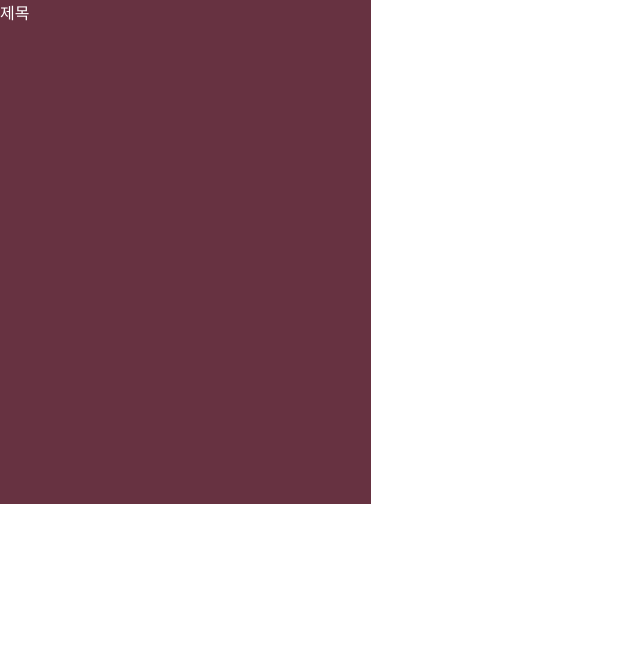
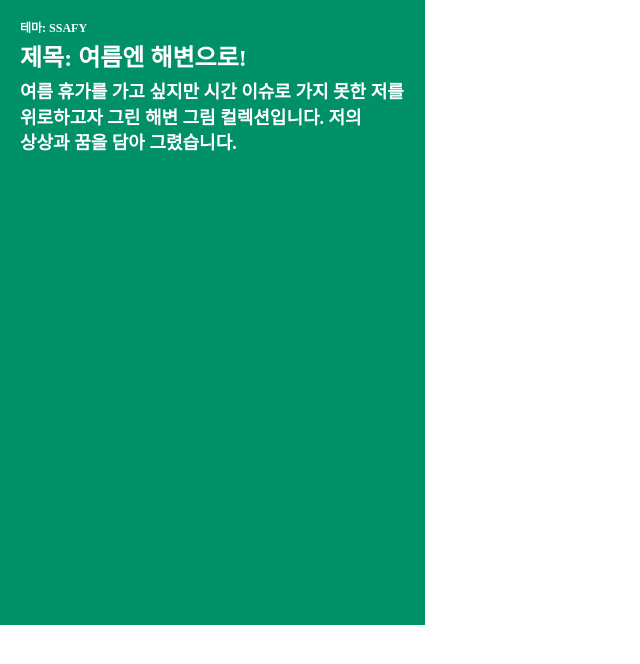
Before and after one commit to space109/space109, a React (Create React App) app in the folder frontend/: page /gallery in a window 1280 px wide. Shown: the top 664 px of the page, without its empty margins (0-640 px from the left). Built offline with nearby package versions, Linux system fonts and the light colour scheme; a web font is replaced by a local one.

Commit message:
Fix: 버튼 컴포넌트 수정사항 수정

```diff
--- a/frontend/src/components/Card/GalleryCard.tsx
+++ b/frontend/src/components/Card/GalleryCard.tsx
@@ -3,18 +3,97 @@ import styled from "styled-components";
 
 interface Props {
   title?: string;
+  width?: string;
+  theme?: string;
 }
 
-interface PropStyle {}
+interface PropStyle {
+  width: string;
+}
 
-const Card = styled.div`
-  width: 371px;
-  height: 504px;
-  background-color: var(--wine-100);
+const Card = styled.div<PropStyle>`
+  /* max-width: 425px; */
+  /* max-height: 625px; */
+  width: ${(props) => props.width};
+  height: 625px;
+  background-color: var(--spinach-200);
   color: var(--grey-100);
 `;
 
-function GalleryCard({ title }: Props) {
-  return <Card>{title ? title : "제목"}</Card>;
+const CardMain = styled.div<PropStyle>`
+  height: calc(100% - 40px);
+  width: calc(${(props) => props.width} - 40px);
+  top: 20px;
+  left: 20px;
+  position: absolute;
+`;
+
+const CardTheme = styled.div`
+  display: block;
+  margin: 0 0 5px 0;
+  font-family: "Pretendard Variable";
+  font-style: normal;
+  font-weight: 600;
+  font-size: 12px;
+  line-height: 140%;
+  /* or 17px */
+
+  display: flex;
+  align-items: center;
+`;
+
+const CardTitle = styled.div`
+  display: block;
+  margin: 0 0 5px 0;
+
+  font-family: "Pretendard Variable";
+  font-style: normal;
+  font-weight: 600;
+  font-size: 24px;
+  line-height: 140%;
+  /* or 34px */
+
+  display: flex;
+  align-items: center;
+`;
+
+const CardContent = styled.div`
+  /* position: absolute; */
+  border: 0;
+  font-size: 100%;
+  font-style: inherit;
+  font-weight: inherit;
+  outline: 0;
+  /* vertical-align: baseline; */
+  padding: 0;
+  margin: 0 0 5px 0;
+  word-break: keep-all;
+
+  font-family: "Pretendard Variable";
+  font-style: normal;
+  font-weight: 600;
+  font-size: 18px;
+  line-height: 140%;
+  /* or 25px */
+
+  display: flex;
+  align-items: center;
+`;
+
+const CardAuthor = styled.div``;
+
+function GalleryCard({ theme, title, width = "425px" }: Props) {
+  return (
+    <Card width={width}>
+      <CardMain width={width}>
+        <CardTheme>테마: {theme ? theme : "테마"}</CardTheme>
+        <CardTitle>{title ? title : "제목"}</CardTitle>
+        <CardContent>
+          여름 휴가를 가고 싶지만 시간 이슈로 가지 못한 저를 위로하고자 그린
+          해변 그림 컬렉션입니다. 저의 상상과 꿈을 담아 그렸습니다.
+        </CardContent>
+      </CardMain>
+    </Card>
+  );
 }
 export default GalleryCard;
--- a/frontend/src/pages/GalleryListPage.tsx
+++ b/frontend/src/pages/GalleryListPage.tsx
@@ -1,13 +1,12 @@
 import React from "react";
 import GalleryCard from "../components/Card/GalleryCard";
-
 
 // type Props = {};
 
 function GalleryListPage() {
   return (
     <div>
-      <GalleryCard/>
+      <GalleryCard theme="SSAFY" title="제목: 여름엔 해변으로!" />
     </div>
   );
 }
```
Also changed, not shown: frontend/src/components/Button/NaviButton.tsx (+16 -6 lines), frontend/src/components/Button/SharpButton.tsx (+16 -5 lines).
